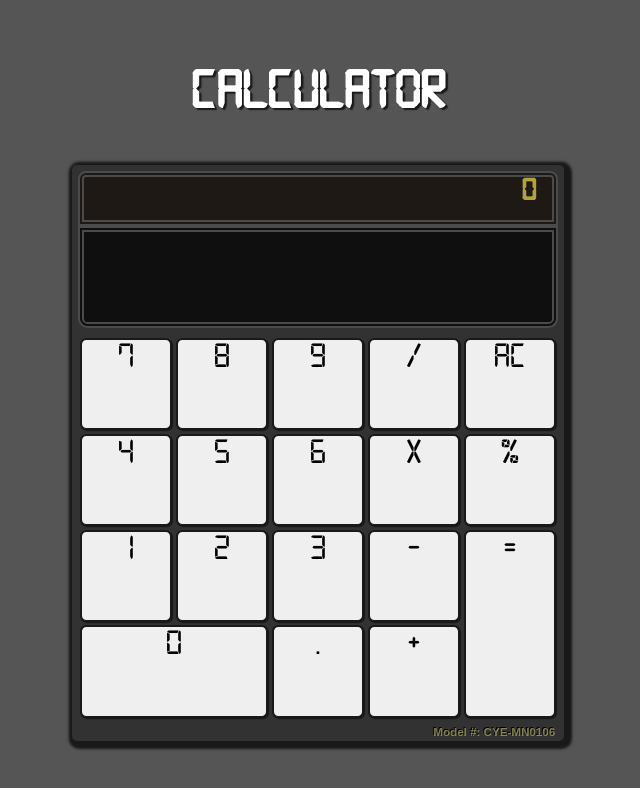
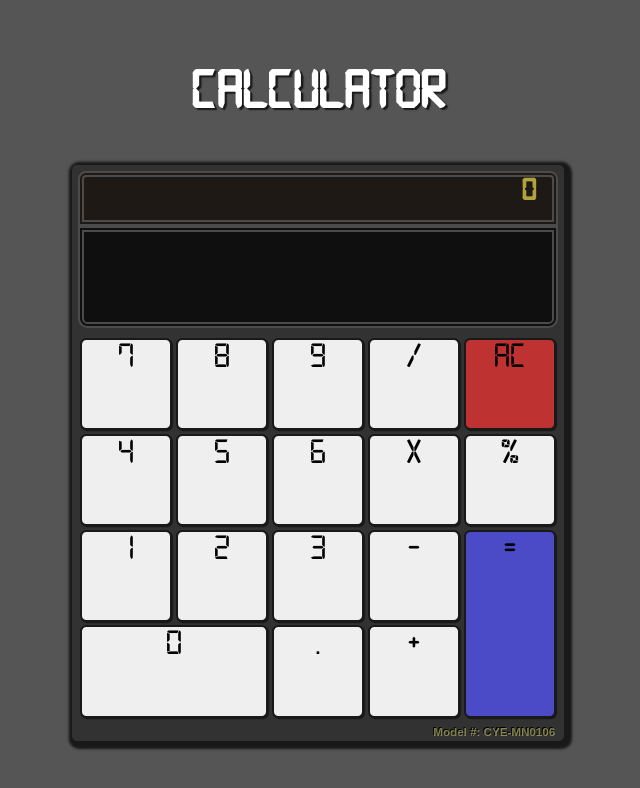
Before and after one commit to cye158/calculator, a React (Create React App) app: page / in a window 1280 px wide. Shown: the top 788 px of the page, without its empty margins (322-962 px from the left). Built offline with nearby package versions, Linux system fonts and the light colour scheme.

Commit message:
updated button colors for AC & =

```diff
--- a/src/Buttons.css
+++ b/src/Buttons.css
@@ -27,7 +27,6 @@ button{
 
 button:hover {
     background: rgba(200, 200, 200, 0.75);
-
 }
 
 button:active {
@@ -36,7 +35,6 @@ button:active {
     box-shadow: inset .025em .025em .05em .05em rgb(25, 25, 25);
     background: gray;
     color: rgb(200, 220, 250);
-
 }
 
 .buttons > #zero{
@@ -110,3 +108,35 @@ button:active {
 .buttons > #allclear{
     grid-area: ac;
 }
+
+#equal {
+    background: rgb(75, 75, 200);
+}
+
+#equal:hover {
+    background: rgba(25, 65, 150, 0.75);
+}
+
+#equal:active {
+    transform: translate(.0525em,.0525em);
+    font-size: 1.85em;
+    box-shadow: inset .025em .025em .05em .05em rgb(25, 25, 25);
+    background: rgb(20, 50, 130);
+    color: rgba(220, 200, 150, 0.75);
+}
+
+#allclear {
+    background: rgb(190, 50, 50);
+}
+
+#allclear:hover {
+    background: rgba(170, 45, 45, 0.75);
+}
+
+#allclear:active {
+    transform: translate(.0525em,.0525em);
+    font-size: 1.85em;
+    box-shadow: inset .025em .025em .05em .05em rgb(25, 25, 25);
+    background: rgb(130, 20, 30);
+    color: rgba(220, 200, 150, 0.75);
+}
--- a/src/store.js
+++ b/src/store.js
@@ -110,8 +110,12 @@ const evalReducer = (state = defaultState, action) => {
 
 
         case 'evaluate':
+            //if entry is empty then return state.
+            if (state.currExp === '' && state.currVal === ''){
+                return state;
+            }
             //if currExp is not evaluated yet, then evaluate.
-            if (!state.isSolved) {
+            else if (!state.isSolved) {
                 //if currExp ends with an operator, exclude it then evaluate.
                 if ((/[-+*/%]$/).test(state.currExp)) {
                     newFormula = state.currExp.slice(0,state.currExp.length-1);
```
Also changed, not shown: public/calc-img.jpg.
